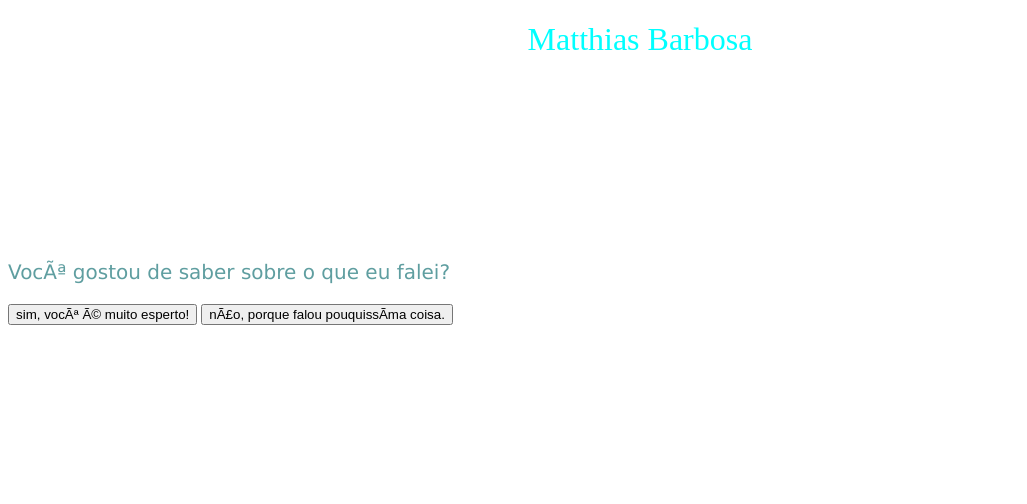
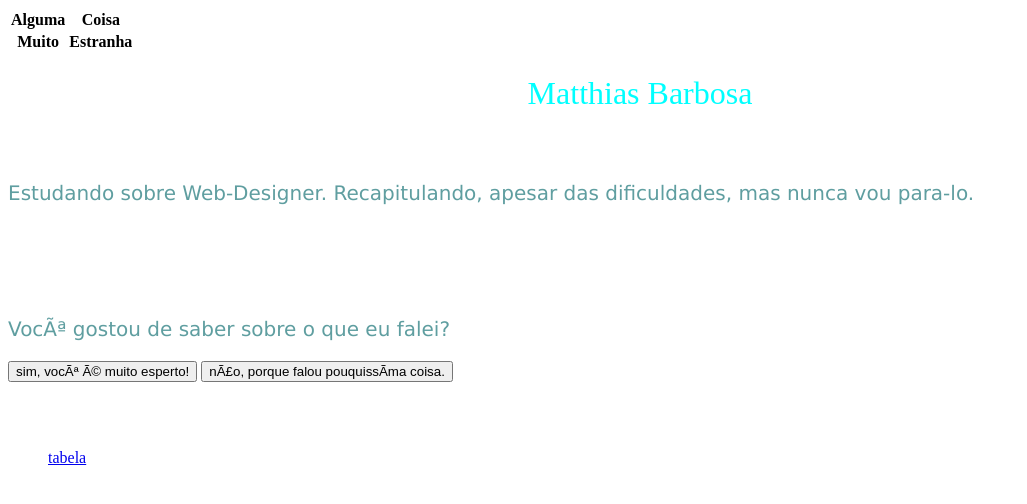
Before and after one commit to MatthiasBarbosa/first-project, a plain HTML site: page index.html in a window 1280 px wide. Shown: the whole page, without its empty margins (0-1027 px from the left). Drawn offline with Linux system fonts and the light colour scheme.

Commit message:
Adicionando lista

```diff
--- a/index.html
+++ b/index.html
@@ -3,12 +3,22 @@
     <head>
         <meta charset="uft-8">
         <title>Matt</title>
-        <link rel="stylesheet" href="style.css"
+        <link rel="stylesheet" href="style.css">
     </head>
     <body>
+        <table>
+            <tr>
+                 <th>Alguma</th>
+                 <th>Coisa</th>
+            </tr>
+            <tr>
+                <th>Muito</th>
+                <th>Estranha</th>
+            </tr>
+        </table>
         <h1>Matthias Barbosa</h1>
         <h2>matthias.barbosa@hotmail.com</h2>
-        <h3>Estudando sobre Web-Designer. Recapitulando, apesar das dificuldades, mas nunca vou para-lo.</h3>
+        <p>Estudando sobre Web-Designer. Recapitulando, apesar das dificuldades, mas nunca vou para-lo.</p>
         <ul>O que havia aprendido foi:
             <li>A Introdução</li>
             <li>As Tags</li>
@@ -23,6 +33,16 @@
                 não, porque falou pouquissíma coisa.
             </button>
         </form>
+        <nav>
+            <h2>Atividades</h2>
+            <ul class="lista">
+                <li>
+                    <a href="./tabela.html" target="_blank" rel="noopener noreferrer">
+                    tabela
+                </a>
+                </li>
+            </ul>
+        </nav>
 
     </body>
 </html>
```
